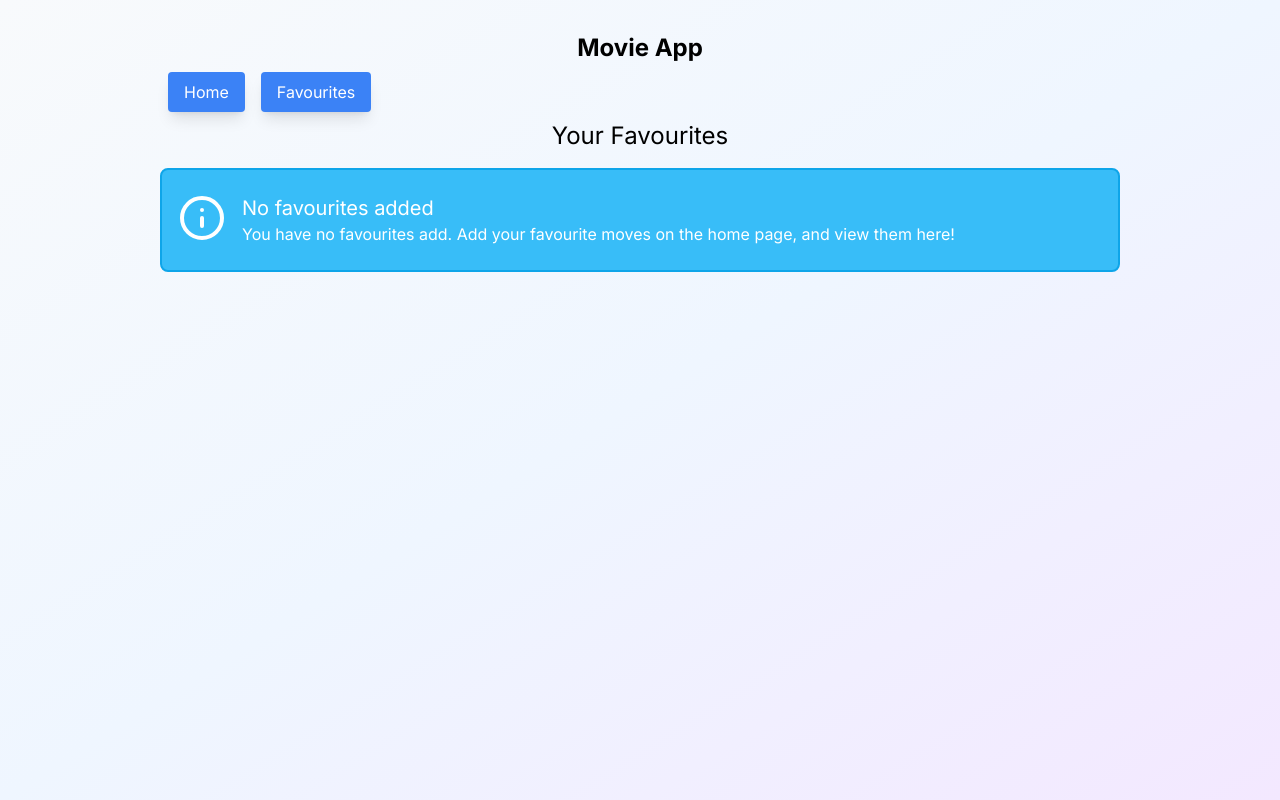
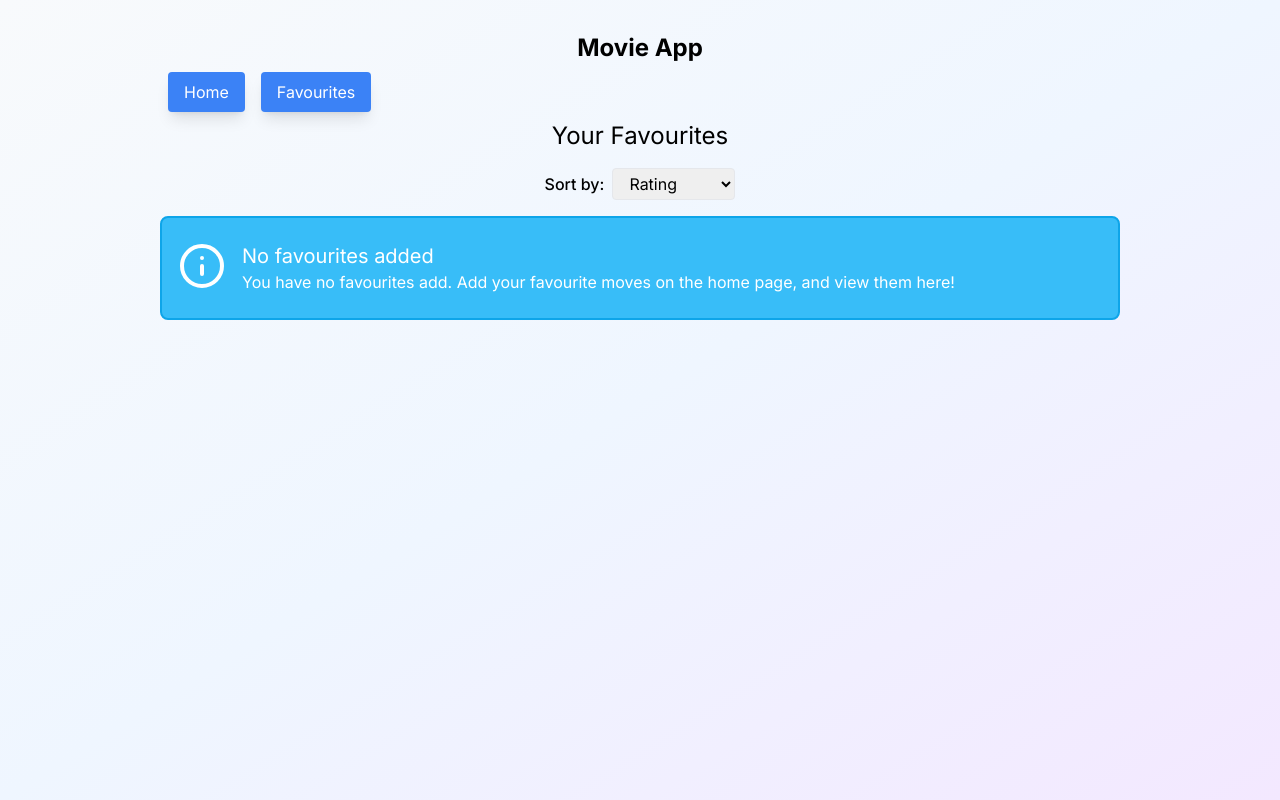
Before and after one commit to SimonNRisk/movie-react, a React (Vite) app: page /favourites in a window 1280 px wide. Built offline with nearby package versions, Linux system fonts and the light colour scheme.

Commit message:
Basic sorting functionality - allow sorting by average vote - allow sorting by popularity - default sorting by recently added to favourites

```diff
--- a/src/pages/Favourites.tsx
+++ b/src/pages/Favourites.tsx
@@ -3,13 +3,25 @@ import MovieCard from '../components/MovieCard';
 import Banner from '../components/Banner';
 import { useState, useMemo } from 'react';
 
+type SortOption = 'vote' | 'popularity' | undefined;
+
 function Favourites() {
   const { favourites } = useMovieContext();
 
-  const [sortBy, setSortBy] = useState();
+  const [sortBy, setSortBy] = useState<SortOption>(undefined);
 
   const sortedFavourites = useMemo(() => {
+    if (!sortBy) return favourites;
     const sorted = [...favourites];
+
+    switch (sortBy) {
+      case 'vote':
+        return sorted.sort((a, b) => b.vote_average - a.vote_average);
+      case 'popularity':
+        return sorted.sort((a, b) => b.popularity - a.popularity);
+      default:
+        return sorted;
+    }
   }, [favourites, sortBy]);
 
   const isFavourites = favourites.length != 0;
@@ -17,9 +29,24 @@ function Favourites() {
   return (
     <div>
       <h1 className="text-2xl mb-4">Your Favourites</h1>
+      <div className="mb-4">
+        <label htmlFor="sort" className="mr-2 font-medium">
+          Sort by:
+        </label>
+        <select
+          id="sort"
+          className="border rounded px-3 py-1"
+          value={sortBy}
+          onChange={(e) => setSortBy(e.target.value as SortOption)}
+        >
+          <option value="vote">Rating</option>
+          <option value="popularity">Popularity</option>
+        </select>
+      </div>
+
       {isFavourites ? (
         <div className="grid grid-cols-1 sm:grid-cols-2 md:grid-cols-3 lg:grid-cols-4 gap-12">
-          {favourites.map((movie) => (
+          {sortedFavourites.map((movie) => (
             <MovieCard movie={movie} key={movie.id} />
           ))}
         </div>
```
Also changed, not shown: src/context/MovieContext.tsx (+9 -9 lines).
